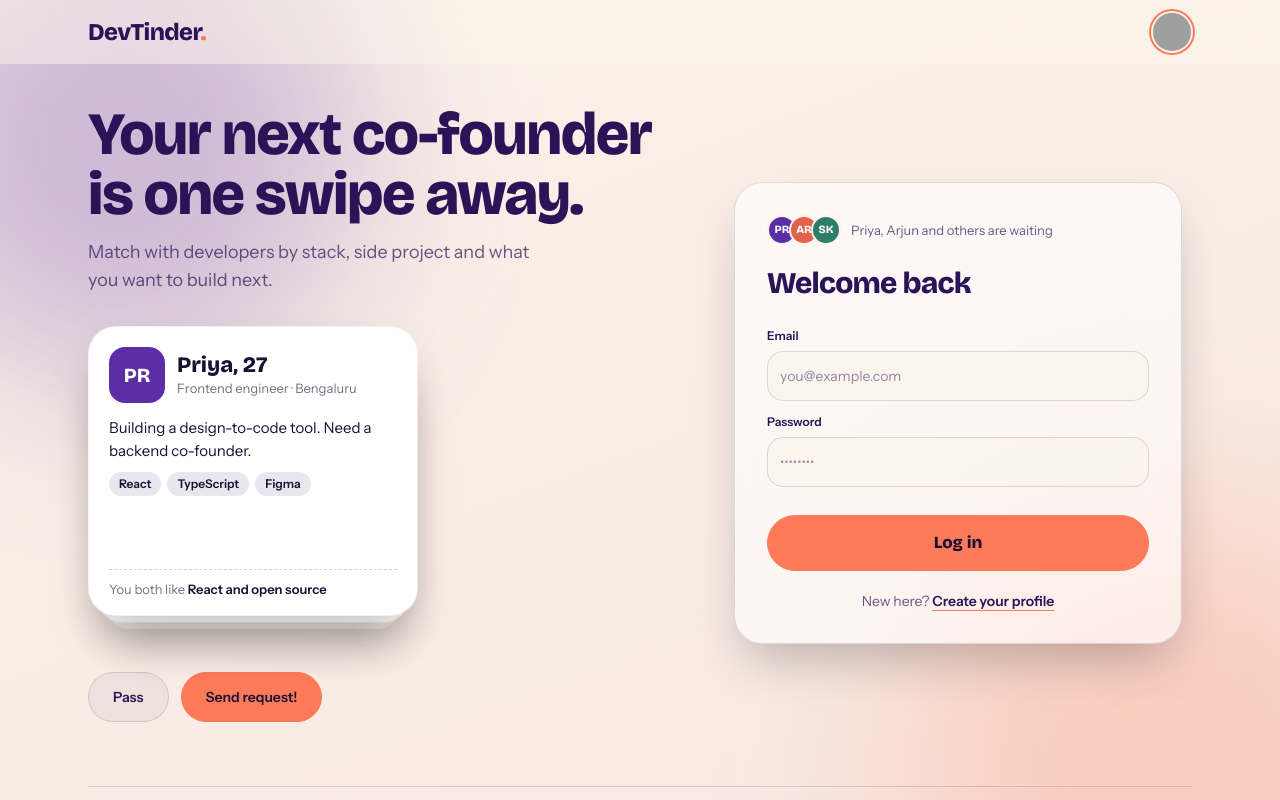
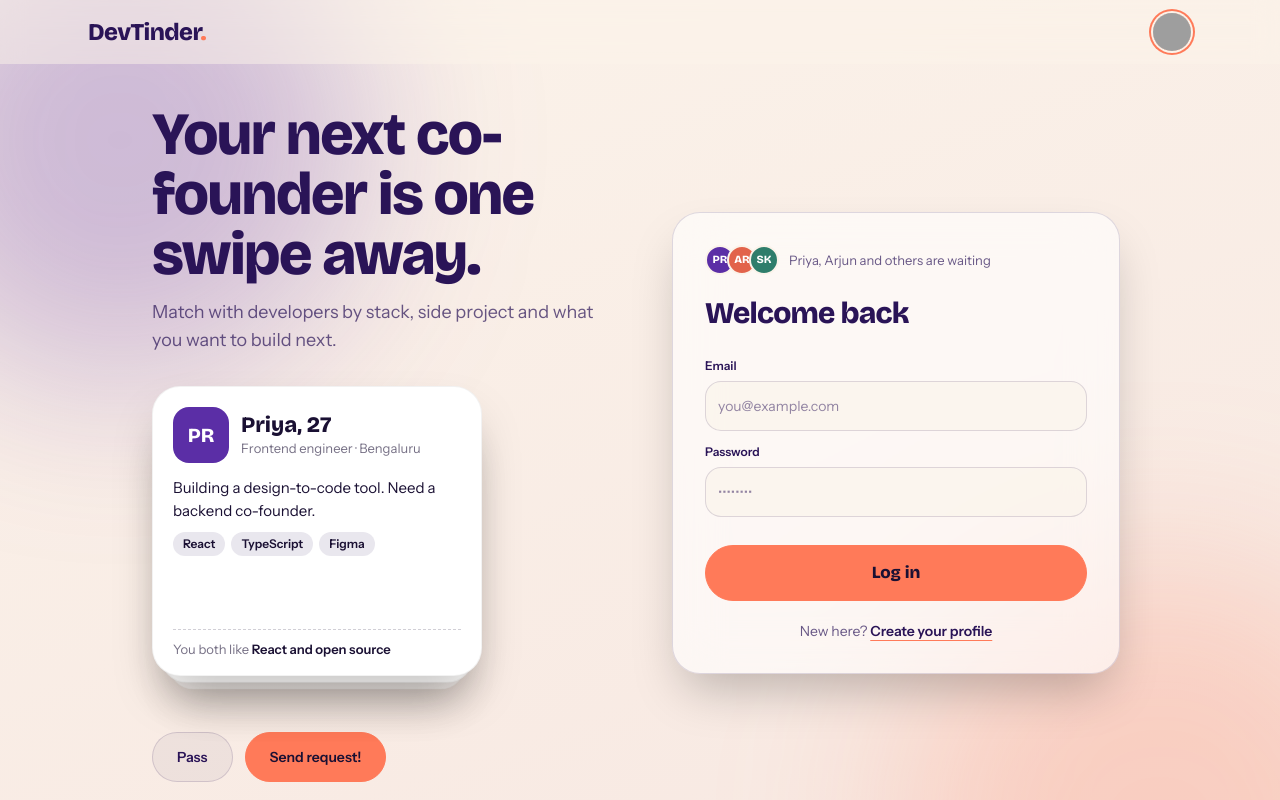
Before and after one commit to architi/DevTinder-web, a React (Vite) app: page /login in a window 1280 px wide. Shown: the top 800 px of the page. Built offline with nearby package versions, Linux system fonts and the light colour scheme; grey boxes are pictures that could not be loaded.

Commit message:
fixing minor bugs in header & footer

```diff
--- a/src/Login.jsx
+++ b/src/Login.jsx
@@ -1,5 +1,5 @@
 import { useState } from "react";
-import axios from "axios"; //same as fetch for api calls
+import axios from "axios";
 
 const devs = [
   {
@@ -46,7 +46,7 @@ const DevCard = ({ dev, position }) => {
   return (
     <div
       className={
-        "absolute inset-0 rounded-[28px] border border-black/5 bg-white p-5 text-[#1a1033] shadow-2xl transition-all duration-300 dark:border-transparent dark:bg-[#fbf3ea] " +
+        "absolute inset-0 rounded-[28px] border border-black/5 bg-white p-5 text-left text-[#1a1033] shadow-2xl transition-all duration-300 dark:border-transparent dark:bg-[#fbf3ea] " +
         position
       }
     >
@@ -109,7 +109,7 @@ const SwipeDeck = () => {
 
   return (
     <div>
-      <div className="relative h-[290px] w-full max-w-[330px]">
+      <div className="relative isolate mx-auto h-[290px] w-full max-w-[330px] md:mx-0">
         {/* The key includes index so each card is redrawn fresh after a swipe */}
         <DevCard
           key={back.id + index}
@@ -137,7 +137,7 @@ const SwipeDeck = () => {
         </div>
       </div>
 
-      <div className="mt-14 flex gap-3">
+      <div className="mt-14 flex justify-center gap-3 md:justify-start">
         <button
           type="button"
           onClick={() => swipe("left")}
@@ -163,31 +163,33 @@ const inputStyle =
 const Login = () => {
   const [emailId, setEmailId] = useState("");
   const [password, setPassword] = useState("");
+  const [error, setError] = useState("");
 
-  const handleLogin = async(e) => {
+  const handleLogin = async (e) => {
     e.preventDefault(); // stop the page from reloading
+    setError("");
 
-    try{
-
-      const res = await axios.post("http://localhost:7777/login",
-        {emailId,password},
-        {withCredentials: true } // lets the browser store the login cookie
-        );
-        console.log(res.data);
-    }catch(err){
+    try {
+      const res = await axios.post(
+        "http://localhost:7777/login",
+        { emailId, password },
+        { withCredentials: true }, // lets the browser store the login cookie
+      );
+      console.log(res.data);
+    } catch (err) {
       console.log(err);
+      setError(err.response?.data || "Something went wrong");
     }
-
   };
 
   return (
-    <div className="mx-auto grid min-h-[calc(100vh-9rem)] max-w-6xl items-center gap-10 px-6 py-10 lg:grid-cols-[1.1fr_.9fr] lg:gap-16">
+    <div className="mx-auto grid min-h-[calc(100vh-9rem)] max-w-5xl items-center gap-12 px-6 py-10 md:grid-cols-2 md:gap-16">
       {/* Left: the pitch */}
-      <section>
-        <h1 className="mb-3.5 max-w-[10.5em] font-display text-5xl font-extrabold leading-none tracking-tight lg:text-6xl">
+      <section className="text-center md:justify-self-end md:text-left">
+        <h1 className="mx-auto mb-3.5 max-w-[10.5em] font-display text-4xl font-extrabold leading-none tracking-tight md:mx-0 md:text-5xl lg:text-6xl">
           Your next co-founder is one swipe away.
         </h1>
-        <p className="mb-8 max-w-md text-lg text-base-content/70">
+        <p className="mx-auto mb-8 max-w-md text-lg text-base-content/70 md:mx-0">
           Match with developers by stack, side project and what you want to
           build next.
         </p>
@@ -196,8 +198,8 @@ const Login = () => {
 
       {/* Right: login card */}
       <form
-      onSubmit={handleLogin}
-        className="w-full max-w-md justify-self-center rounded-[28px] border border-base-content/15 bg-white/60 p-8 shadow-2xl backdrop-blur-xl dark:bg-white/[0.07]"
+        onSubmit={handleLogin}
+        className="w-full max-w-md justify-self-center rounded-[28px] border border-base-content/15 bg-white/60 p-6 shadow-2xl backdrop-blur-xl md:justify-self-start lg:p-8 dark:bg-white/[0.07]"
       >
         <div className="mb-5 flex items-center gap-2.5 text-[13px] text-base-content/70">
           <div className="flex">
@@ -218,18 +220,12 @@ const Login = () => {
           Welcome back
         </h2>
 
-
-{/*         GITHUB login to implement later
+        {/* GITHUB login to implement later
         <button
           type="button"
           className="btn h-[50px] w-full rounded-2xl border-base-content/15 bg-base-content/5"
         >
-          <svg
-            width="20"
-            height="20"
-            viewBox="0 0 24 24"
-            className="fill-current"
-          >
+          <svg width="20" height="20" viewBox="0 0 24 24" className="fill-current">
             <path d="M12 .297c-6.63 0-12 5.373-12 12 0 5.303 3.438 9.8 8.205 11.385.6.113.82-.258.82-.577 0-.285-.01-1.04-.015-2.04-3.338.724-4.042-1.61-4.042-1.61C4.422 18.07 3.633 17.7 3.633 17.7c-1.087-.744.084-.729.084-.729 1.205.084 1.838 1.236 1.838 1.236 1.07 1.835 2.809 1.305 3.495.998.108-.776.417-1.305.76-1.605-2.665-.3-5.466-1.332-5.466-5.93 0-1.31.465-2.38 1.235-3.22-.135-.303-.54-1.523.105-3.176 0 0 1.005-.322 3.3 1.23.96-.267 1.98-.399 3-.405 1.02.006 2.04.138 3 .405 2.28-1.552 3.285-1.23 3.285-1.23.645 1.653.24 2.873.12 3.176.765.84 1.23 1.91 1.23 3.22 0 4.61-2.805 5.625-5.475 5.92.42.36.81 1.096.81 2.22 0 1.606-.015 2.896-.015 3.286 0 .315.21.69.825.57C20.565 22.092 24 17.592 24 12.297c0-6.627-5.373-12-12-12" />
           </svg>
           Continue with GitHub
@@ -238,7 +234,6 @@ const Login = () => {
         <div className="divider my-4 text-[13px] text-base-content/60">
           or use email
         </div> */}
-
 
         <fieldset className="fieldset">
           <label className="label font-semibold text-base-content">Email</label>
@@ -268,6 +263,8 @@ const Login = () => {
           <p className="validator-hint hidden">Enter your password</p>
         </fieldset>
 
+        {error && <p className="mt-4 text-sm text-error">{error}</p>}
+
         <button
           className="btn btn-primary mt-6 h-14 w-full rounded-full font-display text-[17px] font-extrabold"
           type="submit"
--- a/src/NavBar.jsx
+++ b/src/NavBar.jsx
@@ -1,6 +1,6 @@
 const NavBar = () => {
   return (
-    <header className="sticky top-0 z-20 backdrop-blur-md bg-base-100/50">
+    <header className="sticky top-0 z-50 backdrop-blur-md bg-base-100/50">
       <div className="navbar mx-auto max-w-6xl px-6">
         <div className="flex-1">
           <a className="font-display text-2xl font-extrabold tracking-tight">
--- a/src/index.css
+++ b/src/index.css
@@ -93,7 +93,7 @@
 .app-canvas {
   position: relative;
   isolation: isolate;
-  overflow-x: clip;
+  overflow: clip;           /* was: overflow-x: clip */
   background: linear-gradient(160deg, var(--color-base-100), var(--color-base-200));
 }
 .app-canvas::before,
```
